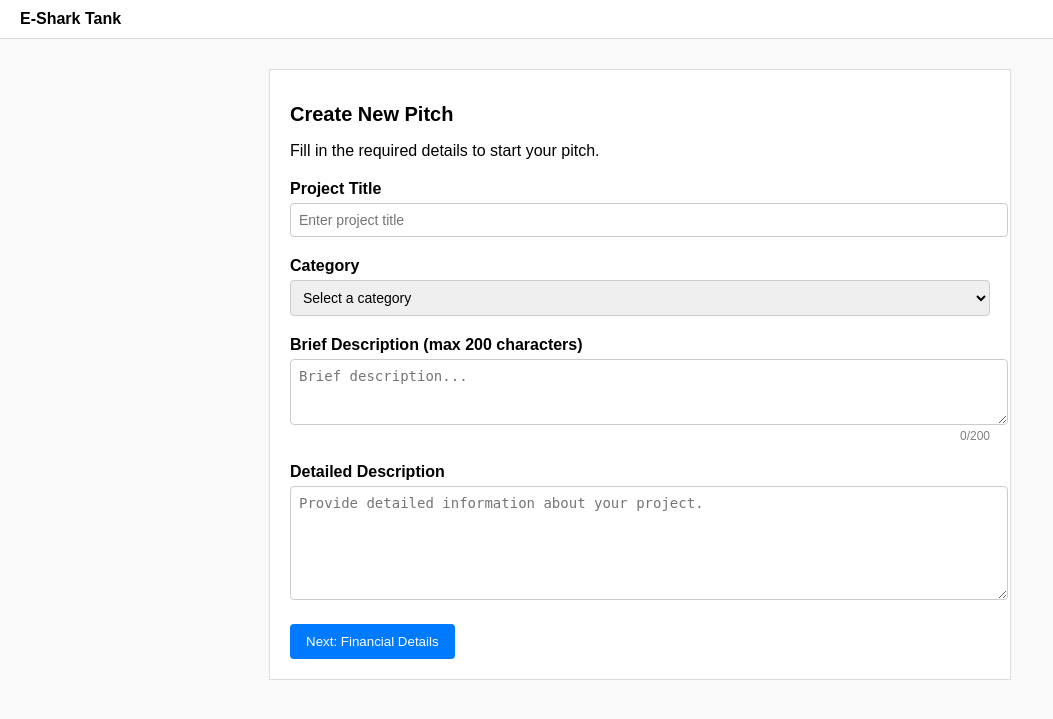
After one commit to Bhavikgarg302005/pitch_platform, a Flask app: page /create_pitch in a window 1280 px wide. The commit adds this page. Shown: the top 719 px of the page, without its empty margins (0-1053 px from the left). Run offline with Flask 3, Linux system fonts and the light colour scheme; the visitor is signed in with stand-in values (Sample User, id 1).

Commit message:
final code

```diff
--- a/app.py
+++ b/app.py
@@ -1,10 +1,12 @@
 from flask import Flask, render_template, request, flash, redirect, url_for, jsonify,session
 import os
 from flask_sqlalchemy import SQLAlchemy
+from sqlalchemy import text
 import mysql.connector
 import pymysql
 from db import get_connection
 import random
+from sqlalchemy.exc import IntegrityError
 
 app = Flask(__name__)
 
@@ -137,27 +139,32 @@ def admin_login():
 def pitcher_login():
     email = request.form['email']
     if email.endswith('@gmail.com'):
-     username = email[:-10]  # Removes the last 10 characters: '@gmail.com'
+        username = email[:-10]  # Removes the last 10 characters: '@gmail.com'
     else:
         flash('Invalid email or password!', 'error')
         return render_template('login.html')
 
     conn = pymysql.connect(
-            host='localhost',
-            user='root',
-            password='Bhavikgarg@30',  # Plain text, no URL encoding
-            database='SharkTank6',
-            port=3306,
-            cursorclass=pymysql.cursors.DictCursor  # Returns results as dictionaries
+        host='localhost',
+        user='root',
+        password='Bhavikgarg@30',  # Plain text, no URL encoding
+        database='SharkTank6',
+        port=3306,
+        cursorclass=pymysql.cursors.DictCursor  # Returns results as dictionaries
     )
     cursor = conn.cursor()
     try:
-        query = "SELECT * FROM Audience inner join Pitcher on Audience.UserId=Pitcher.PitcherID WHERE FirstName = %s "
-        cursor.execute(query, (username))
+        query = "SELECT * FROM Audience INNER JOIN Pitcher ON Audience.UserId = Pitcher.PitcherID WHERE FirstName = %s"
+        cursor.execute(query, (username,))
         pitcher = cursor.fetchone()
+
         if pitcher:
+            # Store pitcher info in session
             session['pitcher_id'] = pitcher['PitcherID']
-            return render_template('dash.html', pitcher=pitcher)
+            session['pitcher_email'] = username  # Store email for use in dashboard
+
+            # Redirect to the dashboard
+            return redirect(url_for('pitcher_dashboard'))
         else:
             flash('Invalid email or password!', 'error')
             return render_template('login.html')
@@ -172,7 +179,6 @@ def pitcher_login():
             cursor.close()
         if conn is not None:
             conn.close()
-
 
 
 @app.route('/finalized_pitches')
@@ -636,7 +642,7 @@ def BackViewPitch():
 
 @app.route('/viewProfile')
 def ViewProfile():
-    return render_template('Profile_I.html')
+    return render_template('Profile_I.html',session=session)
 
 @app.route('/InvestorLogout')
 def InvestorLogout():
@@ -644,10 +650,9 @@ def InvestorLogout():
 
 @app.route('/pitchDisp')
 def pitchDisp():
-
     try:
-        connection = get_db_connection()
-        with connection.cursor() as cursor:
+        connection = get_connection()
+        with connection.cursor(pymysql.cursors.DictCursor) as cursor:  # Make sure DictCursor is used
             query = """
                 SELECT
                     t1.pitchid,
@@ -667,9 +672,11 @@ def pitchDisp():
                 pitch['moneydemanded'] = round((pitch['equityoffered'] * pitch['valuation']) / 100)
 
         return render_template('ViewPitchandAddPropI.html', pitches=pitch_data)
+
     except Exception as e:
         print("Error:", e)
         return "Something went wrong!"
+
 
 @app.route('/submit_proposal', methods=['POST'])
 def submit_proposal():
@@ -679,7 +686,7 @@ def submit_proposal():
     description = request.form['description']
 
     try:
-        conn = get_db_connection()
+        conn = get_connection()
         cursor = conn.cursor()
 
         query = """
@@ -705,23 +712,255 @@ def submit_proposal():
 
 @app.route('/dispDeal')
 def dispDeal():
-    connection = get_db_connection()
+    connection = get_connection()
     try:
         with connection.cursor() as cursor:
             query = """
                 SELECT proposalforpitchbyinvestor.proposal AS proposalid,
-                       proposalforpitchbyinvestor.pitcherid,
-                       proposalforpitchbyinvestor.description,
-                       proposalforpitchbyinvestor.investorid,
-                       proposalforpitchbyinvestor.pitchid
+                       proposalforpitchbyinvestor.pitcherid as pitcherid,
+                       proposalforpitchbyinvestor.description as description,
+                       proposalforpitchbyinvestor.investorid as investorid,
+                       proposalforpitchbyinvestor.pitchid as pitchid
                 FROM proposalforpitchbyinvestor, deals
-                WHERE proposalforpitchbyinvestor.proposal = deals.proposal_of_deal;
+                WHERE proposalforpitchbyinvestor.proposal = deals.proposal_of_deal and investorid = %s;
             """
-            cursor.execute(query)
+            investor_id = session.get('investorId')
+            print("Investor ID from session:", investor_id)  # Add this line
+            cursor.execute(query, (investor_id,))
             records = cursor.fetchall()
+            print("Fetched Records:", records)  # Add this line
     finally:
         connection.close()
     return render_template('Acc_Deals_I.html', deals=records)
 
+
+## start of pitcher
+
+@app.route('/dash')
+def pitcher_dashboard():
+    if 'pitcher_email' not in session:
+        return redirect(url_for('login'))
+
+    first_name = session['pitcher_email'].split('@')[0]
+
+    pitcher_result = db.session.execute(text("""
+        SELECT p.PitcherID
+        FROM Pitcher p
+        JOIN Audience a ON p.PitcherID = a.UserId
+        WHERE a.FirstName = :first_name
+    """), {'first_name': first_name}).fetchone()
+
+    if not pitcher_result:
+        return "You are not registered as a pitcher", 403
+
+    pitcher_id = pitcher_result[0]
+
+    # Fetch recent pitches
+    pitches = db.session.execute(text("""
+        SELECT
+            p.Title,
+            p.Description,
+            p.EquityOffered,
+            p.Valuation,
+            p.DateOfPost,
+            p.Domain AS Category
+        FROM Pitch p
+        JOIN PitchesProposedByPitcher pp ON p.PitchID = pp.PitchID
+        WHERE pp.PitcherID = :pitcher_id
+        ORDER BY p.DateOfPost DESC
+        LIMIT 5
+    """), {'pitcher_id': pitcher_id}).fetchall()
+
+    # Fetch investor proposals
+    investor_proposals = db.session.execute(text("""
+        SELECT
+            prop.Proposal,
+            a.FirstName AS InvestorName,
+            p.Title AS PitchTitle,
+            prop.Description AS ProposalDescription,
+            prop.PitchID,
+            prop.InvestorID
+        FROM ProposalForPitchByInvestor prop
+        JOIN Pitch p ON prop.PitchID = p.PitchID
+        JOIN Investor i ON prop.InvestorID = i.InvestorID
+        JOIN Audience a ON i.InvestorID = a.UserId
+        WHERE prop.PitcherID = :pitcher_id
+    """), {'pitcher_id': pitcher_id}).mappings().all()
+
+    return render_template('dash.html',
+                           pitches=pitches,
+                           investor_proposals=investor_proposals)
+
+
+@app.route('/proposal/<int:proposal_id>/accept', methods=['POST'])
+def accept_proposal(proposal_id):
+    try:
+        # Insert into Deals table
+        db.session.execute(text("""
+            INSERT INTO Deals (Proposal_of_Deal)
+            VALUES (:proposal_id)
+        """), {'proposal_id': proposal_id})
+
+        db.session.commit()
+
+        flash('Proposal accepted, deal recorded, and proposal removed.', 'success')
+
+    except IntegrityError:
+        db.session.rollback()
+        flash('This proposal is already in Deals or something went wrong.', 'danger')
+
+    return redirect(url_for('pitcher_dashboard'))
+
+
+@app.route('/proposal/<int:proposal_id>/reject', methods=['POST'])
+def reject_proposal(proposal_id):
+    try:
+        # Delete from ProposalForPitchByInvestor
+        db.session.execute(text("""
+            DELETE FROM ProposalForPitchByInvestor
+            WHERE Proposal = :proposal_id
+        """), {'proposal_id': proposal_id})
+
+        db.session.commit()
+        flash('Proposal rejected successfully.', 'warning')
+
+    except Exception as e:
+        db.session.rollback()
+        flash(f'Error rejecting proposal: {e}', 'danger')
+
+    return redirect(url_for('pitcher_dashboard'))
+
+@app.route('/create_pitch')
+def create_pitch():
+    if 'pitcher_email' not in session:
+        return redirect(url_for('login'))
+    return render_template('create_pitch1.html')
+
+@app.route('/create_pitch_step2_form')
+def create_pitch_step2_form():
+    if 'pitcher_email' not in session:
+        return redirect(url_for('login'))
+
+    pitch_data = session.get('pitch_draft')
+    if not pitch_data:
+        return redirect(url_for('create_pitch'))
+    return render_template('create_pitch_step2.html', pitch=pitch_data)
+
+@app.route('/create_pitch_step2', methods=['POST'])
+def create_pitch_step2():
+    if 'pitcher_email' not in session:
+        return redirect(url_for('login'))
+
+    title = request.form.get('projectTitle')
+    category = request.form.get('category')
+    brief = request.form.get('briefDescription')
+    detailed = request.form.get('detailedDescription')
+
+    if not title or not category or not brief:
+        flash("Please fill in all required fields", "error")
+        return redirect(url_for('create_pitch'))
+
+    session['pitch_draft'] = {
+        'title': title,
+        'category': category,
+        'brief': brief,
+        'detailed': detailed
+    }
+
+    return redirect(url_for('create_pitch_step2_form'))
+
+@app.route('/submit_pitch', methods=['POST'])
+def submit_pitch():
+    if 'pitcher_email' not in session or 'pitch_draft' not in session:
+        return redirect(url_for('login'))
+
+    pitch_data = session['pitch_draft']
+    financial_data = {
+        'equity_offered': request.form.get('equityOffered'),
+        'valuation': request.form.get('valuation'),
+        'funding_goal': request.form.get('fundingGoal'),
+        'has_revenue': 'hasRevenue' in request.form,
+        'current_revenue': request.form.get('currentRevenue')
+    }
+
+    required_fields = ['equity_offered', 'valuation', 'funding_goal']
+    if not all(financial_data[field] for field in required_fields):
+        flash("Please fill in all required financial fields", "error")
+        return redirect(url_for('create_pitch_step2_form'))
+
+    conn = None
+    cursor = None
+    try:
+        conn = pymysql.connect(
+            host='localhost',
+            user='root',
+            password='Bhavikgarg@30',
+            database='SharkTank6',
+            port=3306,
+            cursorclass=pymysql.cursors.DictCursor
+        )
+        cursor = conn.cursor()
+
+        # Get PitcherID
+        cursor.execute("""
+            SELECT p.PitcherID as id
+            FROM Pitcher p
+            JOIN Audience a ON p.PitcherID = a.UserId
+            WHERE a.FirstName = %s
+        """, (session['pitcher_email'],))
+        result = cursor.fetchone()
+        if not result:
+            flash("Pitcher not found", "error")
+            return redirect(url_for('pitcher_dashboard'))
+
+        pitcher_id = result['id']
+
+        # Insert into Pitch table
+        cursor.execute("""
+            INSERT INTO Pitch (
+                Time, EquityOffered, Domain, Title,
+                DateOfPost, PopularityScore, Valuation, Description
+            ) VALUES (
+                %s, %s, %s, %s, %s, %s, %s, %s
+            )
+        """, (
+            "12:33:12",
+            float(financial_data.get('equity_offered', 0)),
+            pitch_data['category'],
+            pitch_data['title'],
+            '2025-04-16',
+            0,
+            float(financial_data.get('valuation', 0)),
+            pitch_data.get('detailed') or pitch_data.get('brief')
+        ))
+        conn.commit()
+
+        pitch_id = cursor.lastrowid
+
+        # Link pitch to pitcher
+        cursor.execute("""
+            INSERT INTO PitchesProposedByPitcher (PitchID, PitcherID)
+            VALUES (%s, %s)
+        """, (pitch_id, pitcher_id))
+
+        conn.commit()
+
+        flash("Pitch created successfully!", "success")
+
+    except Exception as e:
+        if conn:
+            conn.rollback()
+        flash(f"Error creating pitch: {str(e)}", "error")
+        return redirect(url_for('create_pitch_step2_form'))
+
+    finally:
+        if cursor:
+            cursor.close()
+        if conn:
+            conn.close()
+
+    return redirect(url_for('pitcher_dashboard'))
+
+
 if __name__ == '__main__':
     app.run(debug=True, port=5001)
--- /dev/null
+++ b/templates/create_pitch1.html
@@ -0,0 +1,126 @@
+<!DOCTYPE html>
+<html lang="en">
+<head>
+  <meta charset="UTF-8" />
+  <meta name="viewport" content="width=device-width, initial-scale=1.0"/>
+  <title>Create New Pitch - Step 1 | E-Shark Tank</title>
+  <style>
+    body {
+      font-family: sans-serif;
+      background: #f9f9f9;
+      margin: 0;
+      padding: 0;
+    }
+    header {
+      background: #fff;
+      border-bottom: 1px solid #ddd;
+      padding: 10px 20px;
+    }
+    main {
+      max-width: 700px;
+      margin: 30px auto;
+      padding: 20px;
+      background: #fff;
+      border: 1px solid #ddd;
+    }
+    h1 {
+      font-size: 20px;
+      margin-bottom: 10px;
+    }
+    label {
+      display: block;
+      margin-top: 20px;
+      font-weight: bold;
+    }
+    input, select, textarea {
+      width: 100%;
+      padding: 8px;
+      margin-top: 5px;
+      border: 1px solid #ccc;
+      border-radius: 4px;
+      font-size: 14px;
+    }
+    .char-count {
+      text-align: right;
+      font-size: 12px;
+      color: gray;
+    }
+    .btn {
+      background: #007BFF;
+      color: white;
+      padding: 10px 16px;
+      border: none;
+      border-radius: 4px;
+      margin-top: 20px;
+      cursor: pointer;
+    }
+    .btn:hover {
+      background: #0056b3;
+    }
+    .error {
+      color: red;
+      margin-top: 10px;
+    }
+  </style>
+</head>
+<body>
+
+<header>
+  <strong>E-Shark Tank</strong>
+</header>
+
+<main>
+  <h1>Create New Pitch</h1>
+  <p>Fill in the required details to start your pitch.</p>
+
+  <form id="pitchForm" action="{{ url_for('create_pitch_step2') }}" method="POST">
+    <label for="projectTitle">Project Title</label>
+    <input type="text" id="projectTitle" name="projectTitle" placeholder="Enter project title" required>
+
+    <label for="category">Category</label>
+    <select id="category" name="category" required>
+      <option value="" disabled selected>Select a category</option>
+      <option value="technology">Technology</option>
+      <option value="ecommerce">E-commerce</option>
+      <option value="education">Education</option>
+      <option value="healthcare">Healthcare</option>
+      <option value="finance">Finance</option>
+      <option value="food">Food & Beverage</option>
+      <option value="retail">Retail</option>
+      <option value="manufacturing">Manufacturing</option>
+      <option value="agriculture">Agriculture</option>
+      <option value="energy">Energy</option>
+      <option value="other">Other</option>
+    </select>
+
+    <label for="briefDescription">Brief Description (max 200 characters)</label>
+    <textarea id="briefDescription" name="briefDescription" rows="3" maxlength="200" placeholder="Brief description..." required></textarea>
+    <div class="char-count"><span id="charCount">0</span>/200</div>
+
+    <label for="detailedDescription">Detailed Description</label>
+    <textarea id="detailedDescription" name="detailedDescription" rows="6" placeholder="Provide detailed information about your project."></textarea>
+
+    {% with messages = get_flashed_messages(with_categories=true) %}
+      {% if messages %}
+        <div class="error">
+          {% for category, message in messages %}
+            {{ message }}
+          {% endfor %}
+        </div>
+      {% endif %}
+    {% endwith %}
+
+    <button type="submit" class="btn">Next: Financial Details</button>
+  </form>
+</main>
+
+<script>
+  const briefDescription = document.getElementById('briefDescription');
+  const charCount = document.getElementById('charCount');
+  briefDescription.addEventListener('input', () => {
+    charCount.textContent = briefDescription.value.length;
+  });
+</script>
+
+</body>
+</html>
```
Also changed, not shown: templates/Acc_Deals_I.html (+5 -5 lines), templates/create_pitch_step2.html (added, +110 -0 lines), templates/dash.html (added, +106 -0 lines).
